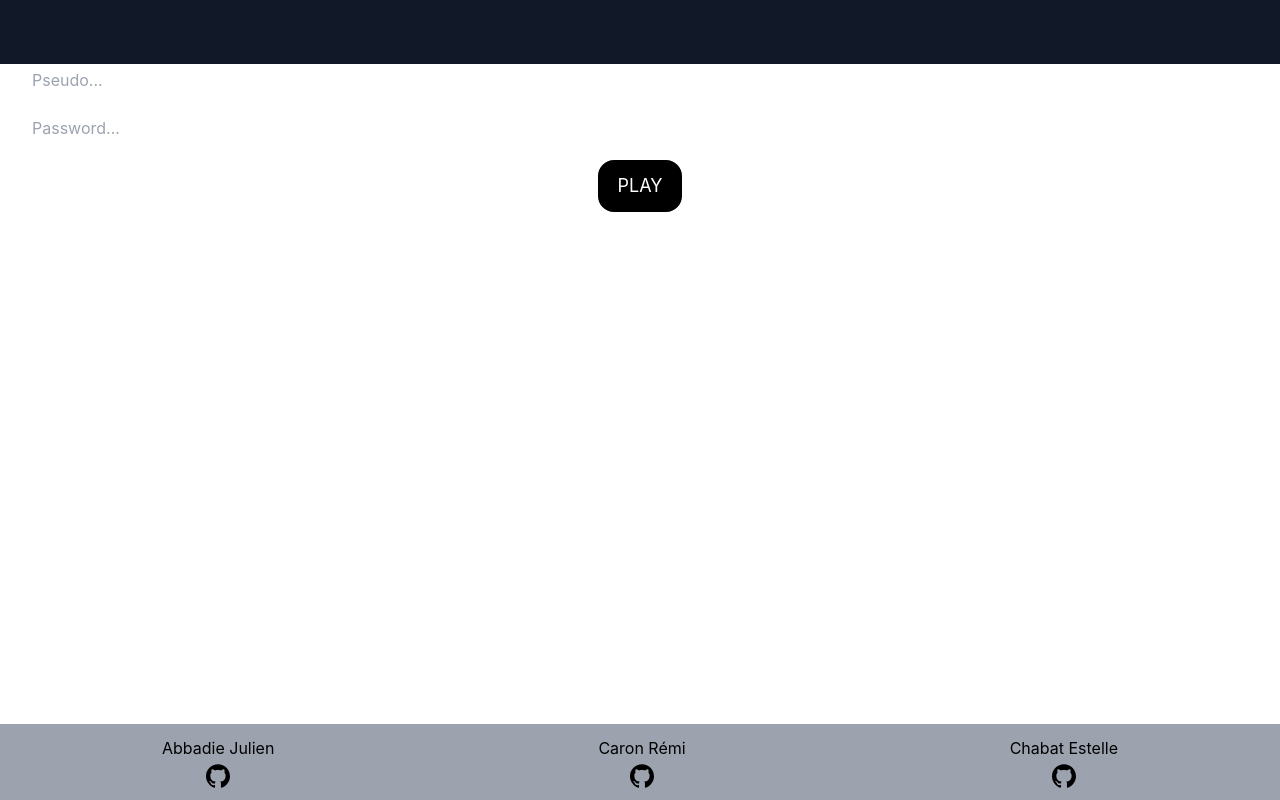
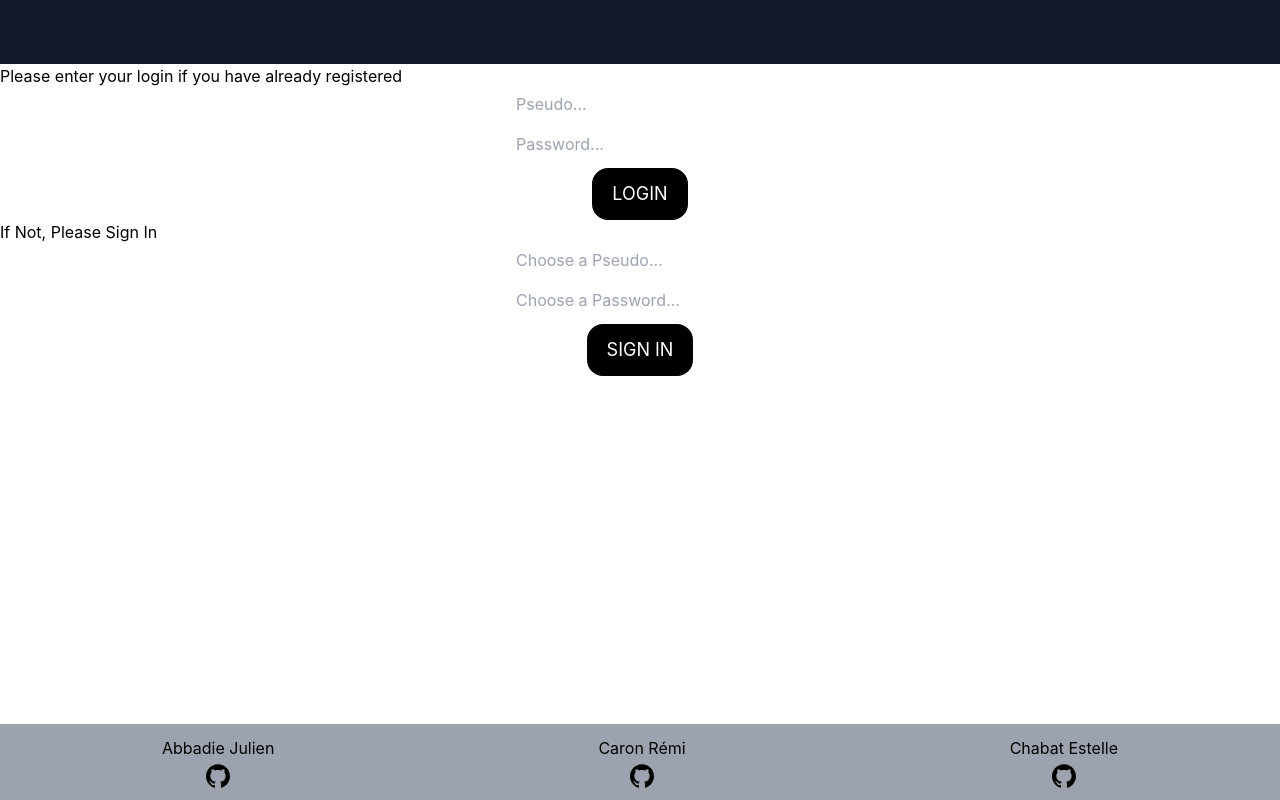
Before and after one commit to Chabelle78/blindtest, a React (Vite) app in the folder hackhathon/: page / in a window 1280 px wide. Built offline with nearby package versions, Linux system fonts and the light colour scheme; no server answers.

Commit message:
Add a Signin Components + error message

```diff
--- a/hackhathon/src/components/Form/LoginForm.jsx
+++ b/hackhathon/src/components/Form/LoginForm.jsx
@@ -1,13 +1,15 @@
 import React, { useEffect, useState } from "react";
-import { useForm } from "react-hook-form";
+import { useController, useForm } from "react-hook-form";
 import { ErrorMessage } from "@hookform/error-message";
-import Main from "../Main/Main";
+import SignIn from "./SignIn";
 
 export default function LoginForm({ isLogged, setIsLogged }) {
   const [userRes, setUserRes] = useState();
+  const [error, setError] = useState(false);
+
   const getDatas = async () => {
     const datas = await (
-      await fetch("http://localhost:4000/api/v1/user/", {
+      await fetch("http://192.168.1.26:4000/api/v1/user/", {
         method: "GET",
       })
     ).json();
@@ -34,18 +36,21 @@ export default function LoginForm({ isLogged, setIsLogged }) {
       setIsLogged(true);
     } else {
       setIsLogged(false);
+      setError(true);
+      console.log(isLogged);
     }
   };
 
   return (
     <div>
+      <p className="">Please enter your login if you have already registered</p>
       <form
         action="submit"
         onSubmit={handleSubmit(onSubmit)}
         action=""
-        className="text-center"
+        className="text-center text-bl"
       >
-        <div className="flex flex-col mb-2">
+        <div className="">
           <input
             className={`focus:border-2 border-gray-400 rounded-full py-1 px-8 mb-2 focus:outline-none ${
               errors.pseudo ? "bg-red-300 placeholder-red-700" : ""
@@ -64,7 +69,7 @@ export default function LoginForm({ isLogged, setIsLogged }) {
           />
           <ErrorMessage errors={errors} name="pseudo" />
         </div>
-        <div className="flex flex-col mb-2">
+        <div className="">
           <input
             className={`focus:border-2 border-gray-400 rounded-full py-1 px-8 mb-2 focus:outline-none ${
               errors.password ? "bg-red-300 placeholder-red-700" : ""
@@ -89,9 +94,15 @@ export default function LoginForm({ isLogged, setIsLogged }) {
            bg-black rounded-2xl px-4 py-2
            hover:bg-gray-700 text-white text-lg "
         >
-          PLAY
+          LOGIN
         </button>
+        {error && (
+          <div>
+            <p className="text-xl text-red-500">INCORRECT LOGIN OR PASSWORD </p>
+          </div>
+        )}
       </form>
+      <SignIn />
     </div>
   );
 }
--- /dev/null
+++ b/hackhathon/src/components/Form/SignIn.jsx
@@ -0,0 +1,77 @@
+import React, { useEffect, useState } from "react";
+import { useForm } from "react-hook-form";
+import { ErrorMessage } from "@hookform/error-message";
+
+export default function Signin() {
+  const [signIn, setSignIn] = useState();
+
+  const {
+    register,
+    handleSubmit,
+    reset,
+    formState: { errors },
+  } = useForm();
+
+  const onSubmitSignin = (data) => {
+    setSignIn();
+  };
+
+  return (
+    <div>
+      <p className="">If Not, Please Sign In</p>
+      <form
+        action="submit"
+        onSubmit={handleSubmit(onSubmitSignin)}
+        action=""
+        className="text-center text-bl"
+      >
+        <div className="">
+          <input
+            className={`focus:border-2 border-gray-400 rounded-full py-1 px-8 mb-2 focus:outline-none ${
+              errors.pseudoSignin ? "bg-red-300 placeholder-red-700" : ""
+            }`}
+            type="text"
+            placeholder="Choose a Pseudo..."
+            name="pseudoSignin"
+            id="pseudoSignin"
+            {...register("pseudoSignin", {
+              required: "This is required to play",
+              minLength: {
+                value: 3,
+                message: "Please enter min 3 letters",
+              },
+            })}
+          />
+          <ErrorMessage errors={errors} name="pseudoSignin" />
+        </div>
+        <div className="">
+          <input
+            className={`focus:border-2 border-gray-400 rounded-full py-1 px-8 mb-2 focus:outline-none ${
+              errors.passwordsignin ? "bg-red-300 placeholder-red-700" : ""
+            }`}
+            type="password"
+            name="passwordsignin"
+            placeholder="Choose a Password..."
+            id="passwordsignin"
+            {...register("passwordsignin", {
+              required: "This is required to play",
+              minLength: {
+                value: 3,
+                message: "Please enter min 3 letters",
+              },
+            })}
+          />
+          <ErrorMessage errors={errors} name="passwordsignin" />
+        </div>
+        <button
+          type="submit"
+          className="border-4 border-black
+           bg-black rounded-2xl px-4 py-2
+           hover:bg-gray-700 text-white text-lg "
+        >
+          SIGN IN
+        </button>
+      </form>
+    </div>
+  );
+}
```
